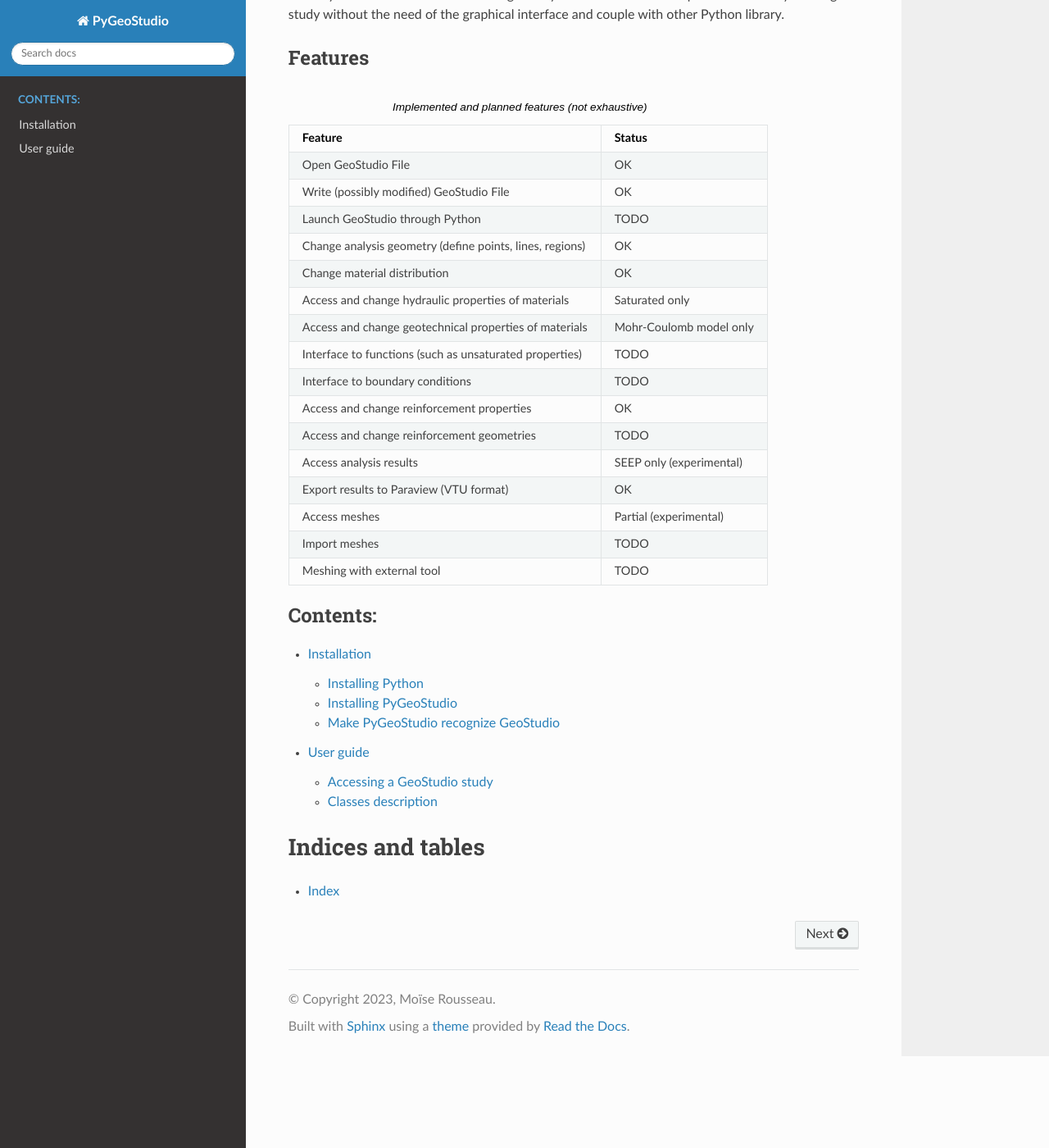
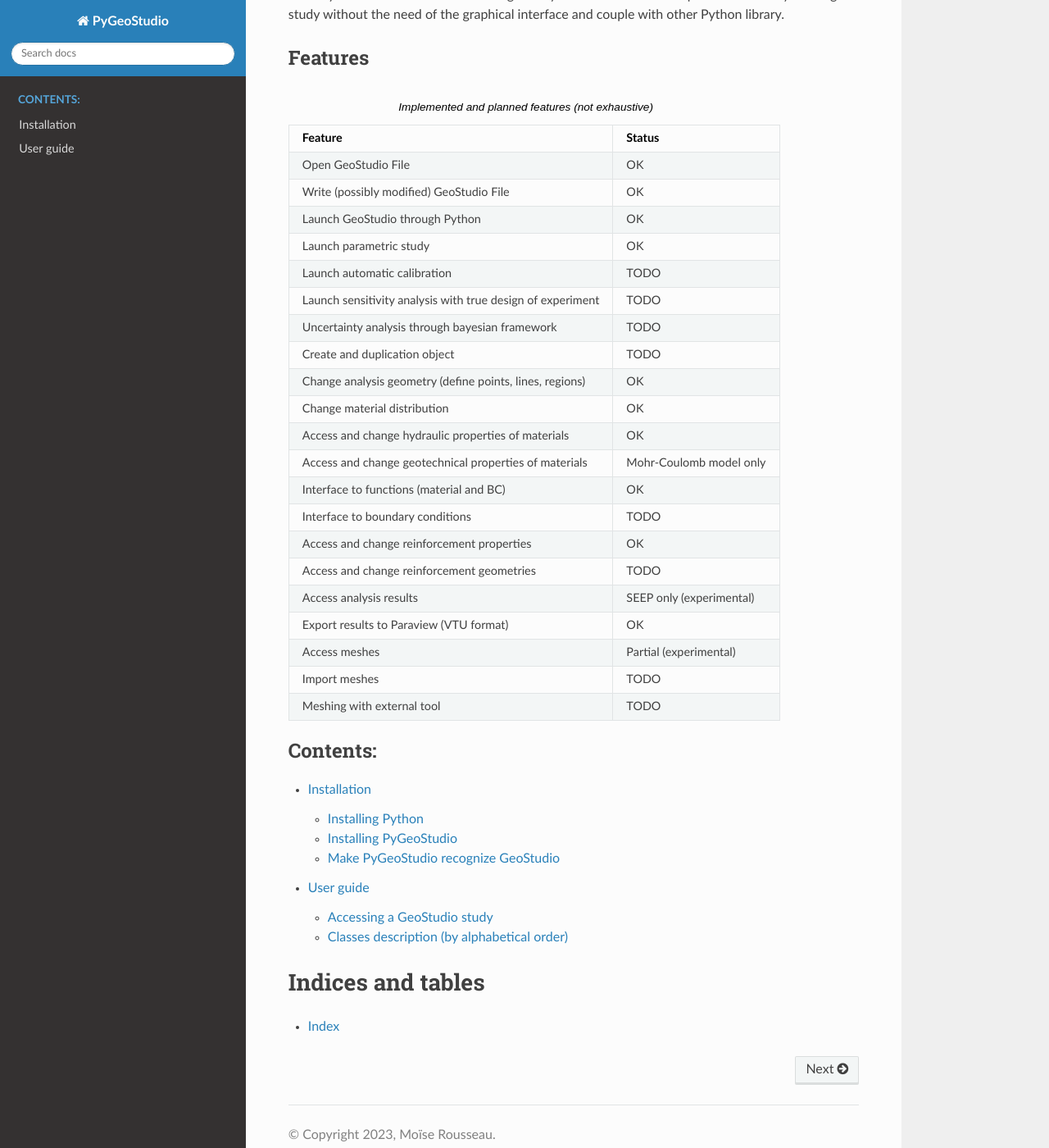
Before and after one commit to MoiseRousseau/PyGeoStudio, a Sphinx documentation site: the page built from docs/source/index.rst, in a window 1280 px wide and 1400 px high, scrolled down 274 px. Shown: the whole window at 82% size. Built offline with Sphinx 7.4.7 and the Read the Docs theme 2.0.0, drawn with Linux system fonts in a browser that asks for light colours; pages that are not in the unit, such as notebooks, are missing from menus.

Commit message:
[DOC] Document the new class and capabilities

```diff
--- a/docs/source/index.rst
+++ b/docs/source/index.rst
@@ -27,17 +27,27 @@
    * - Write (possibly modified) GeoStudio File
      - OK
    * - Launch GeoStudio through Python
+     - OK
+   * - Launch parametric study
+     - OK
+   * - Launch automatic calibration
+     - TODO
+   * - Launch sensitivity analysis with true design of experiment
+     - TODO
+   * - Uncertainty analysis through bayesian framework
+     - TODO
+   * - Create and duplication object
      - TODO
    * - Change analysis geometry (define points, lines, regions)
      - OK
    * - Change material distribution
      - OK
    * - Access and change hydraulic properties of materials
-     - Saturated only
+     - OK
    * - Access and change geotechnical properties of materials
      - Mohr-Coulomb model only
-   * - Interface to functions (such as unsaturated properties)
-     - TODO
+   * - Interface to functions (material and BC)
+     - OK
    * - Interface to boundary conditions
      - TODO
    * - Access and change reinforcement properties
--- a/docs/source/user_guide.rst
+++ b/docs/source/user_guide.rst
@@ -59,16 +59,19 @@
     geofile.writeGeoStudioFile(out_file)
 
 
-Classes description
--------------------
+Classes description (by alphabetical order)
+-------------------------------------------
 
 .. toctree::
    :maxdepth: 1
 
    classes/geostudiofile.rst
+   classes/analysis.rst
+   classes/color.rst
+   classes/context.rst
+   classes/function.rst
+   classes/geometry.rst
    classes/material.rst
-   classes/analysis.rst
-   classes/context.rst
    classes/mesh.rst
    classes/reinforcement.rst
    classes/results.rst
```
Also changed, not shown: docs/source/classes/function.rst (added, +26 -0 lines), docs/source/classes/geometry.rst (added, +19 -0 lines), docs/source/classes/mesh.rst (+10 -0 lines), docs/source/install.rst (+16 -1 lines), 3 other files.
